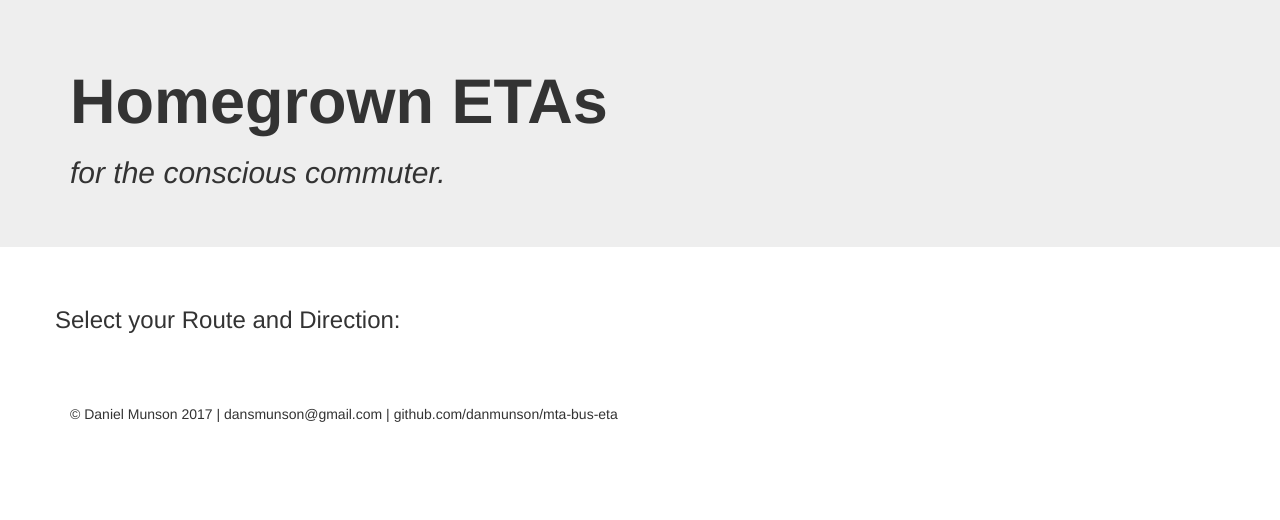
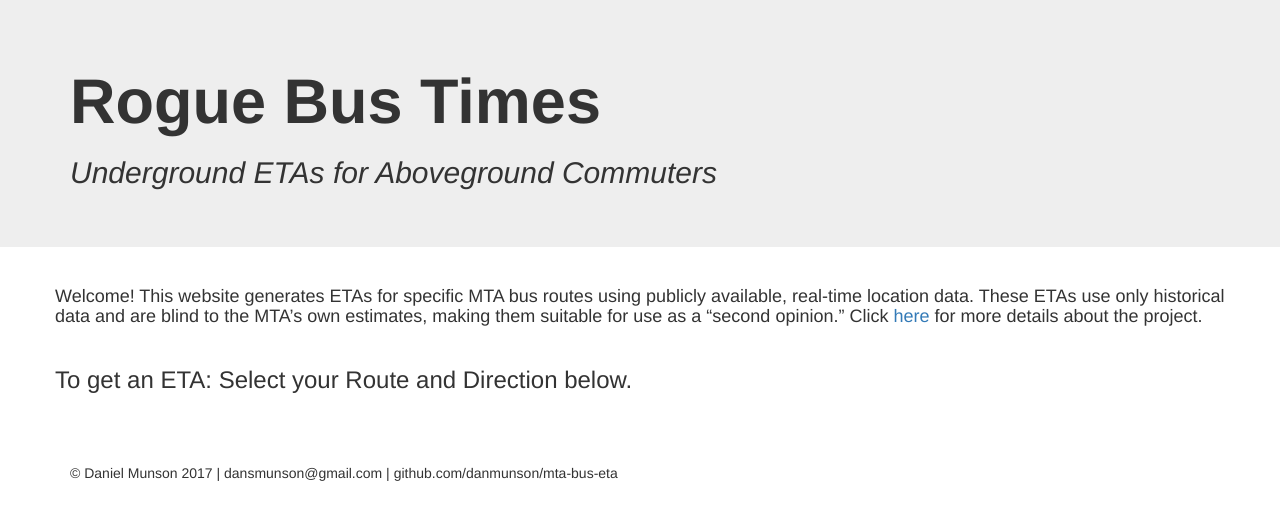
Before and after one commit to danmunson/mta-bus-eta, a Flask app: page / in a window 1280 px wide. Shown: the part 51-571 px from the top of the page. Run offline with Flask 2, Linux system fonts and the light colour scheme; parts of the project's set-up code (start-up, migrations or seed data) failed here and were passed over; some libraries are stand-ins or nearby versions.

Commit message:
aesthetics and descriptions

```diff
--- a/templates/index.html
+++ b/templates/index.html
@@ -50,18 +50,21 @@
     <!-- Main jumbotron for a primary marketing message or call to action -->
     <div class="jumbotron">
       <div class="container">
-        <h1><b>Homegrown ETAs</b></h1>
-        <h2><i>for the conscious commuter.</i></h2>
+        <h1><b>Rogue Bus Times</b></h1>
+        <h2><i>Underground ETAs for Aboveground Commuters</i></h2>
       </div>
     </div>
 
     <div class="container">
       <!-- Example row of columns -->
       <div class='row'>
+        <h4>Welcome! This website generates ETAs for specific MTA bus routes using publicly available, real-time location data. These ETAs use only historical data and are blind to the MTA’s own estimates, making them suitable for use as a “second opinion.” Click <a href='/about'>here</a> for more details about the project.</h4>
+      </div>
+      <div class='row'>
         <h4></h4>
       </div>
       <div class='row'>
-        <h3>Select your Route and Direction:</h3>
+        <h3>To get an ETA: Select your Route and Direction below.</h3>
       </div>
       <br>
       {% for route in the_routes %}
```
